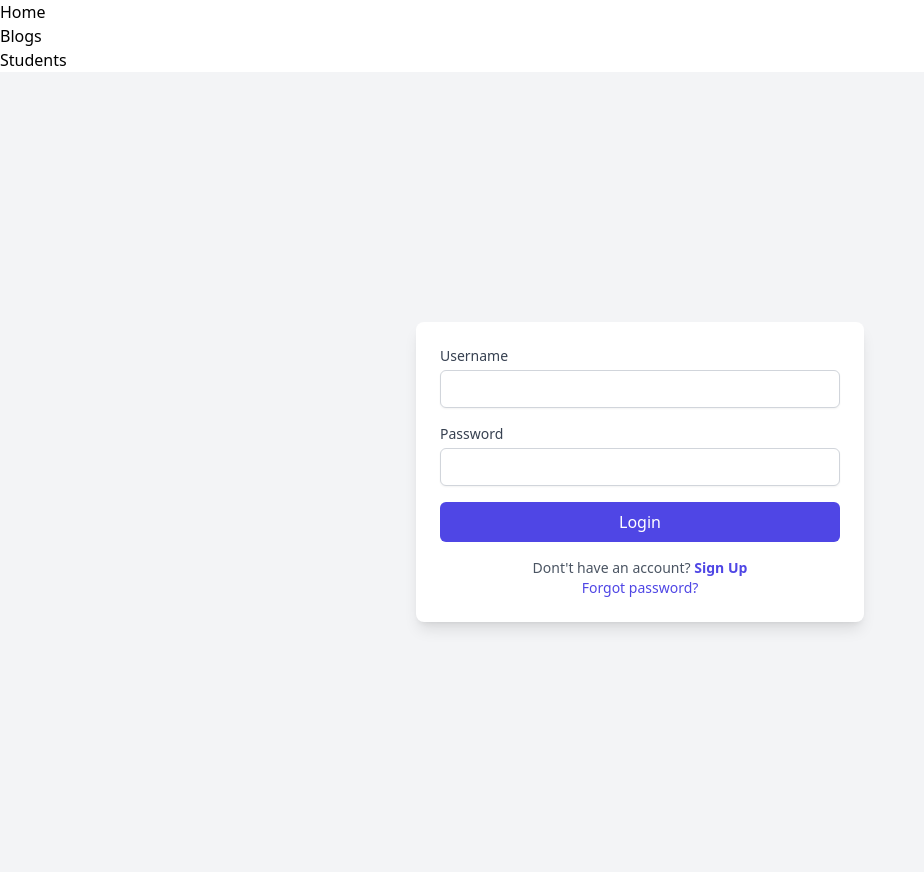
After one commit to ezekielkibiego/lms-django-lessons, a Django app: page /accounts/login/ in a window 1280 px wide. The commit adds this page. Shown: the whole page, without its empty margins (0-924 px from the left). Run offline with Django 5.2, Linux system fonts and the light colour scheme; some libraries are stand-ins or nearby versions.

Commit message:
add login form

```diff
--- a/blog/views.py
+++ b/blog/views.py
@@ -7,7 +7,7 @@ def blog(request):
     blogs = Blog.objects.all()
     ctx = {'blogs': blogs}
 
-    return render(request, 'blog_list.html', ctx)
+    return render(request, 'blogs/blog_list.html', ctx)
 
 def subscribe(request):
     if request.method == 'POST':
@@ -33,7 +33,7 @@ def add_blog(request):
     else:
         form = BlogForm()
 
-    return render(request, 'blog_form.html', {'form': form})
+    return render(request, 'blogs/blog_form.html', {'form': form})
 
 def update_blog(request, pk):
     blog = get_object_or_404(Blog, pk=pk)
@@ -42,7 +42,7 @@ def update_blog(request, pk):
         form.save()
         return redirect('blog')
 
-    return render(request, 'edit_blog.html', {'form': form})
+    return render(request, 'blos/edit_blog.html', {'form': form})
 
 def delete_blog(request, pk):
     blog = get_object_or_404(Blog, pk=pk)
--- a/lms/settings.py
+++ b/lms/settings.py
@@ -136,3 +136,5 @@ STATIC_URL = 'static/'
 # https://docs.djangoproject.com/en/5.2/ref/settings/#default-auto-field
 
 DEFAULT_AUTO_FIELD = 'django.db.models.BigAutoField'
+
+LOGIN_REDIRECT_URL = '/'
--- a/lms/urls.py
+++ b/lms/urls.py
@@ -21,5 +21,6 @@ urlpatterns = [
     path('admin/', admin.site.urls),
     path('', include('students.urls')),
     path('blog/', include('blog.urls')),
+    path('accounts/', include('django.contrib.auth.urls')),
 
 ]
--- a/students/templates/navbar.html
+++ b/students/templates/navbar.html
@@ -1,7 +1,7 @@
 <nav>
     <ul>
         <li><a href="/">Home</a></li>
-        <li><a href="/blogs">Blogs</a></li>
+        <li><a href="/blog/blogs">Blogs</a></li>
         <li><a href="/students">Students</a></li>
     </ul>
 </nav>
--- /dev/null
+++ b/students/templates/registration/login.html
@@ -0,0 +1,48 @@
+{% extends "base.html" %}
+
+{% block content %}
+<div class="min-h-screen flex items-center justify-center bg-gray-100">
+  <div class="max-w-md w-full bg-white p-6 rounded-lg shadow-lg">
+    {% if form.errors %}
+      <div class="bg-red-100 border border-red-400 text-red-700 px-4 py-3 rounded mb-4" role="alert">
+        <strong class="font-bold">Error:</strong>
+        <span class="block sm:inline">Your username and password didn't match. Please try again.</span>
+      </div>
+    {% endif %}
+
+    {% if next %}
+      {% if user.is_authenticated %}
+        <div class="bg-red-100 border border-red-400 text-red-700 px-4 py-3 rounded mb-4" role="alert">
+          <strong class="font-bold">Error:</strong>
+          <span class="block sm:inline">Your account doesn't have access to this page. To proceed, please login with an account that has access.</span>
+        </div>
+      {% else %}
+        <div class="bg-yellow-100 border border-yellow-400 text-yellow-700 px-4 py-3 rounded mb-4" role="alert">
+          <strong class="font-bold">Notice:</strong>
+          <span class="block sm:inline">Please login to see this page.</span>
+        </div>
+      {% endif %}
+    {% endif %}
+
+    <form method="post" action="{% url 'login' %}" class="mb-4">
+      {% csrf_token %}
+      <div class="mb-4">
+        <label for="username" class="block text-sm font-medium text-gray-700">Username</label>
+        <input type="text" name="username" id="username" class="mt-1 block w-full px-3 py-2 border border-gray-300 rounded-md shadow-sm focus:outline-none focus:ring-indigo-500 focus:border-indigo-500 sm:text-sm">
+      </div>
+      <div class="mb-4">
+        <label for="password" class="block text-sm font-medium text-gray-700">Password</label>
+        <input type="password" name="password" id="password" class="mt-1 block w-full px-3 py-2 border border-gray-300 rounded-md shadow-sm focus:outline-none focus:ring-indigo-500 focus:border-indigo-500 sm:text-sm">
+      </div>
+      <button type="submit" class="w-full bg-indigo-600 text-white py-2 px-4 rounded-md hover:bg-indigo-700 focus:outline-none focus:ring-2 focus:ring-indigo-500 focus:ring-opacity-50">
+        Login
+      </button>
+      <input type="hidden" name="next" value="{{ next }}">
+    </form>
+    <p class="mt-4 text-center text-sm text-gray-600">Dont't have an account? <a href="/accounts/register/" class="text-indigo-600 font-semibold">Sign Up</a></p>
+    <p class="text-center text-sm text-gray-600">
+      <a href="{% url 'password_reset' %}" class="text-indigo-600 hover:text-indigo-800">Forgot password?</a>
+    </p>
+  </div>
+</div>
+{% endblock %}
--- a/students/views.py
+++ b/students/views.py
@@ -11,4 +11,4 @@ def students_list(request):
     students = Student.objects.all()
     ctx = {'students': students}
 
-    return render(request, 'students_list.html', ctx)
+    return render(request, 'students/students_list.html', ctx)
```
Also changed, not shown: students/templates/blogs/blog_form.html (renamed from students/templates/blog_form.html), students/templates/blogs/blog_list.html (renamed from students/templates/blog_list.html), students/templates/blogs/edit_blog.html (renamed from students/templates/edit_blog.html), students/templates/students/students_list.html (renamed from students/templates/students_list.html).
